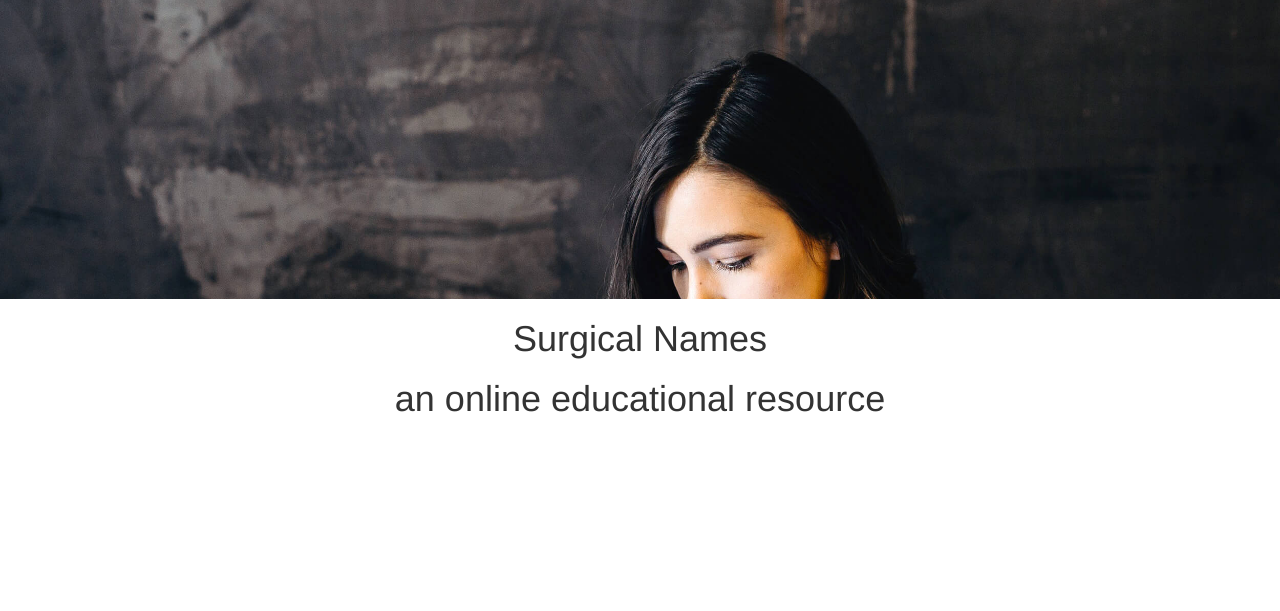
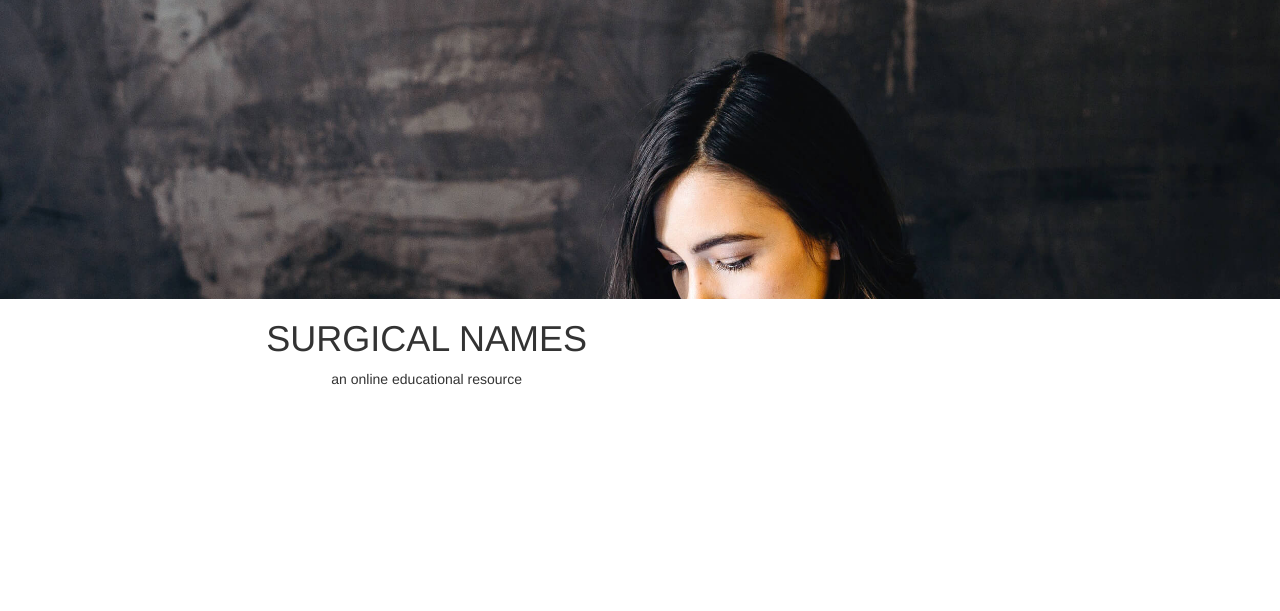
Before and after one commit to HayesAJ83/surgnames01, a Flask app: template templates/02_index.html in a window 1280 px wide; the page is wider, and only the part inside the window is pictured. Shown: the part 151-762 px from the top of that part. Run offline with Flask 2, Linux system fonts and the light colour scheme; the template is opened without the code that fills it, so the values that code supplies are empty; some libraries are stand-ins or nearby versions.

Commit message:
Add files via upload

```diff
--- a/templates/04_intro.html
+++ b/templates/04_intro.html
@@ -4,9 +4,8 @@
     <!-- Intro Section -->
     <section id="intro" class="intro-section">
         <div style="background-image: url('/static/img/backgrounds/bg-15.jpg'); background-size: cover; height:300px; padding-top:80px;"></div>
-        <div class="col-lg-12">
-            <h1 class="mb-5 fs-lg-1 text-white" data-aos="fade-down" data-aos-duration="2000">Surgical Names</h1>
-            <h1 class="mb-5 fs-lg-1 text-white" data-aos="fade-down" data-aos-duration="2000">an online educational resource</h1>
-            <br></br>
+        <div class="col-lg-8">
+            <h1 class="text-white text-uppercase fs-5 fs-lg-7" data-aos="fade-down" data-aos-duration="1500">Surgical Names</h1>
+            <p class="mb-5 fs-lg-1 text-white" data-aos="fade-down" data-aos-delay="50" data-aos-duration="1500">an online educational resource</p>
         </div>
     </section>
```
